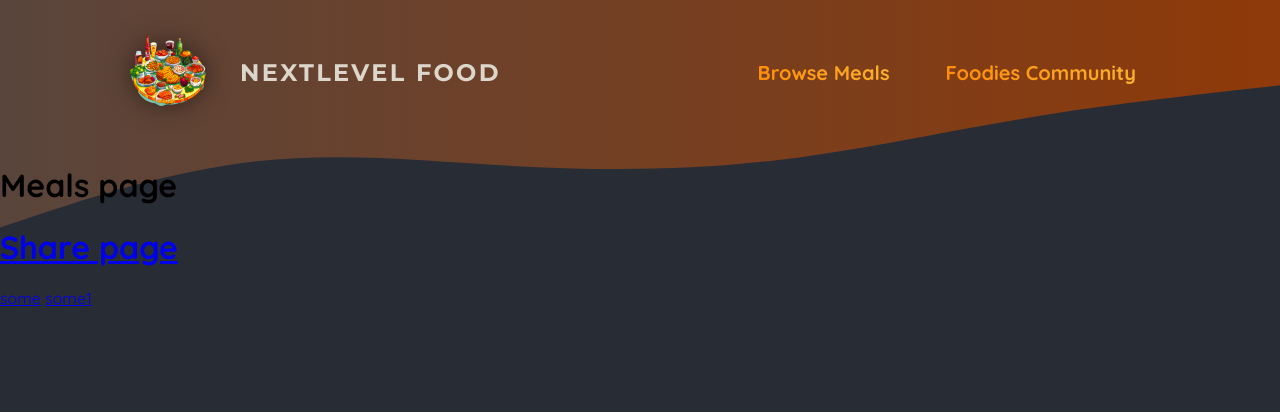
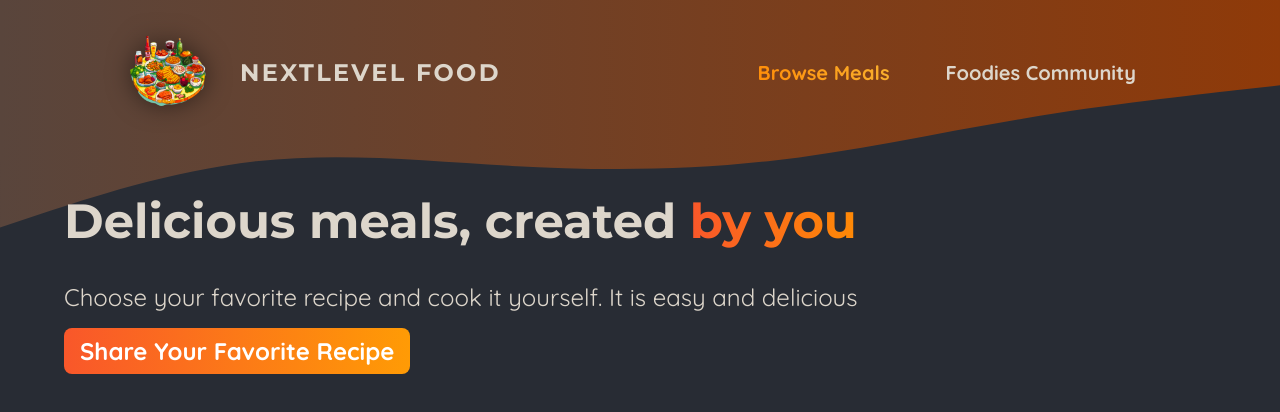
Before and after one commit to MikhieiUlianov/react-nextjs-meals, a Next.js app: page /meals in a window 1280 px wide. Shown: the top 412 px of the page. Built offline with nearby package versions, Linux system fonts and the light colour scheme.

Commit message:
outputting-meals-data-images-with-unknown-dimensions

```diff
--- /dev/null
+++ b/app/meals/page.module.css
@@ -0,0 +1,51 @@
+.header {
+  gap: 3rem;
+  margin: 3rem auto 5rem auto;
+  width: 90%;
+  max-width: 75rem;
+  color: #ddd6cb;
+  font-size: 1.5rem;
+}
+
+.header h1 {
+  font-family: "Montserrat", sans-serif;
+}
+
+.highlight {
+  background: linear-gradient(90deg, #f9572a, #ff8a05);
+  background-clip: text;
+  -webkit-background-clip: text;
+  -webkit-text-fill-color: transparent;
+}
+
+.header p {
+  margin: 0;
+}
+
+.cta a {
+  display: inline-block;
+  margin-top: 1rem;
+  padding: 0.5rem 1rem;
+  border-radius: 0.5rem;
+  background: linear-gradient(90deg, #f9572a, #ff9b05);
+  color: #ffffff;
+  font-weight: bold;
+  text-decoration: none;
+}
+
+.loading {
+  text-align: center;
+  animation: loading 1.2s ease-in-out infinite;
+}
+
+@keyframes loading {
+  0% {
+    color: #e9e9e9;
+  }
+  50% {
+    color: #b89b84;
+  }
+  100% {
+    color: #e9e9e9;
+  }
+}
--- a/app/meals/page.tsx
+++ b/app/meals/page.tsx
@@ -1,15 +1,28 @@
-import Share from "@/app/meals/share/page";
 import Link from "next/link";
+
+import classes from "@/app/meals/page.module.css";
+import MealsGrid from "@/components/Meals/MealsGrid";
 
 export default function MealsPage() {
   return (
-    <main>
-      <h1>Meals page</h1>
-      <Link href="/meals/share">
-        <Share />
-      </Link>
-      <Link href="/meals/some">some</Link>{" "}
-      <Link href="/meals/some1">some1</Link>
-    </main>
+    <>
+      <header className={classes.header}>
+        <h1>
+          Delicious meals, created{" "}
+          <span className={classes.highlight}>by you</span>
+        </h1>
+        <p>
+          Choose your favorite recipe and cook it yourself. It is easy and
+          delicious
+        </p>
+        <p className={classes.cta}>
+          <Link href="/meals/share">Share Your Favorite Recipe</Link>
+        </p>
+      </header>
+      <main className={classes.main}>
+        {" "}
+        <MealsGrid meals={[]} />
+      </main>
+    </>
   );
 }
--- a/components/MainHeader/NavLink.tsx
+++ b/components/MainHeader/NavLink.tsx
@@ -1,10 +1,9 @@
 "use client";
 
+import { ReactNode } from "react";
 import Link from "next/link";
-import { ReactNode } from "react";
 import { usePathname } from "next/navigation";
-
-import classes from "@/components/MainHeader/nav-link.module.css";
+import classes from "./nav-link.module.css";
 
 export default function NavLink({
   href,
@@ -14,16 +13,16 @@
   children: ReactNode;
 }) {
   const path = usePathname();
+
   return (
     <Link
       href={href}
       className={
-        path.startsWith("/meals")
+        path.startsWith(href)
           ? `${classes.link} ${classes.active}`
-          : undefined
+          : classes.link
       }
     >
-      {" "}
       {children}
     </Link>
   );
--- /dev/null
+++ b/components/Meals/MealItem.tsx
@@ -0,0 +1,39 @@
+import Link from "next/link";
+import Image from "next/image";
+
+import classes from "./meal-item.module.css";
+import { MealItemType } from "./MealsGrid";
+
+type MealItemProps = MealItemType;
+
+export default function MealItem({
+  title,
+  slug,
+  image,
+  summary,
+  creator,
+}: MealItemProps) {
+  //-special "fill" prop needs to "Image" comp. because when we sre using this comp. it needs to know width and height.
+  // next is able to define it from inmorted local images, but it is not able to define it from dynamic images.
+  // simply because the info is not availible in build time as it is the case for all imported images, but only in run time.
+  // so with this prop it fills the availible space of it's parent component.
+  return (
+    <article className={classes.meal}>
+      <header>
+        <div className={classes.image}>
+          <Image src={image} alt={title} fill />
+        </div>
+        <div className={classes.headerText}>
+          <h2>{title}</h2>
+          <p>by {creator}</p>
+        </div>
+      </header>
+      <div className={classes.content}>
+        <p className={classes.summary}>{summary}</p>
+        <div className={classes.actions}>
+          <Link href={`/meals/${slug}`}>View Details</Link>
+        </div>
+      </div>
+    </article>
+  );
+}
--- /dev/null
+++ b/components/Meals/MealsGrid.tsx
@@ -0,0 +1,26 @@
+import classes from "@/components/Meals/meals-grid.module.css";
+import MealItem from "./MealItem";
+
+export type MealItemType = {
+  id: string;
+  slug: string;
+  image: string;
+  title: string;
+  summary: string;
+  creator: string;
+};
+type MealsProps = {
+  meals: MealItemType[];
+};
+
+export default function MealsGrid({ meals }: MealsProps) {
+  return (
+    <ul className={classes.meals}>
+      {meals.map((meal) => (
+        <li key={meal.id}>
+          <MealItem {...meal} />
+        </li>
+      ))}
+    </ul>
+  );
+}
--- /dev/null
+++ b/components/Meals/meal-item.module.css
@@ -0,0 +1,75 @@
+.meal {
+  display: flex;
+  flex-direction: column;
+  justify-content: space-between;
+  height: 100%;
+  border-radius: 4px;
+  box-shadow: 0 0 12px rgba(0, 0, 0, 0.3);
+  overflow: hidden;
+  transition: all 0.3s ease-in-out;
+  color: #ddd6cb;
+  background: linear-gradient(90deg, #2c1e19, #25200f);
+}
+
+.headerText {
+  padding: 0.5rem 1rem 0 1rem;
+}
+
+.headerText h2 {
+  margin: 0;
+  font-size: 1.5rem;
+  font-family: "Montserrat", sans-serif;
+}
+
+.headerText p {
+  font-size: 0.75rem;
+  color: #cfa69b;
+  font-style: italic;
+}
+
+.meal h2,
+.meal p {
+  margin: 0;
+}
+
+.image {
+  position: relative;
+  height: 15rem;
+}
+
+.meal img {
+  object-fit: cover;
+}
+
+.content {
+  display: flex;
+  flex-direction: column;
+  justify-content: space-between;
+  height: 100%;
+}
+
+.summary {
+  padding: 1rem 1rem 0 1rem;
+}
+
+.actions {
+  padding: 1rem;
+  text-align: right;
+}
+
+.actions a {
+  display: inline-block;
+  margin-top: 1rem;
+  padding: 0.5rem 1rem;
+  border-radius: 0.5rem;
+  background: linear-gradient(90deg, #f9572a, #ff9b05);
+  color: #ffffff;
+  font-weight: bold;
+  text-decoration: none;
+}
+
+.actions a:hover,
+.actions a:active {
+  background: linear-gradient(90deg, #fd4715, #f9b241);
+  box-shadow: 0 0 12px rgba(242, 100, 18, 0.8);
+}
--- /dev/null
+++ b/components/Meals/meals-grid.module.css
@@ -0,0 +1,10 @@
+.meals {
+  width: 90%;
+  max-width: 90rem;
+  display: grid;
+  grid-template-columns: repeat(auto-fill, minmax(20rem, 1fr));
+  grid-gap: 5rem;
+  margin: 2rem auto;
+  list-style: none;
+  padding: 0;
+}
```
